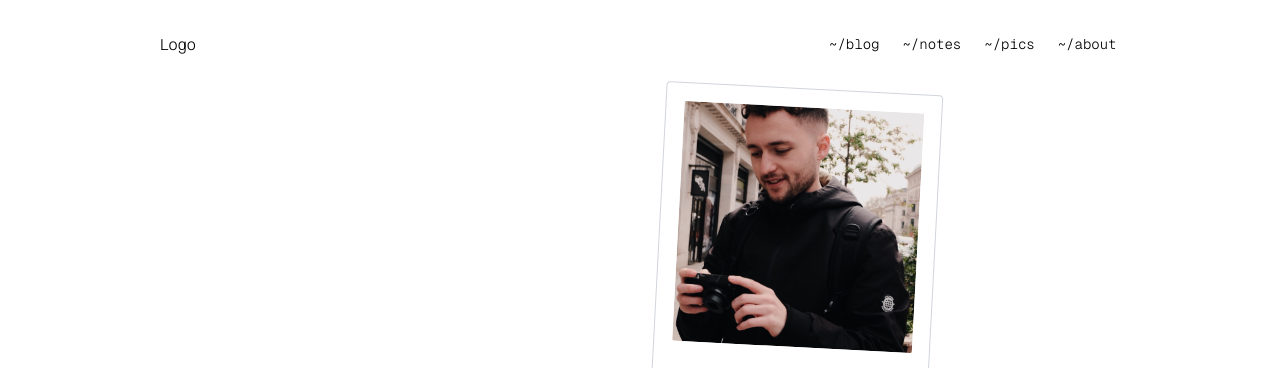
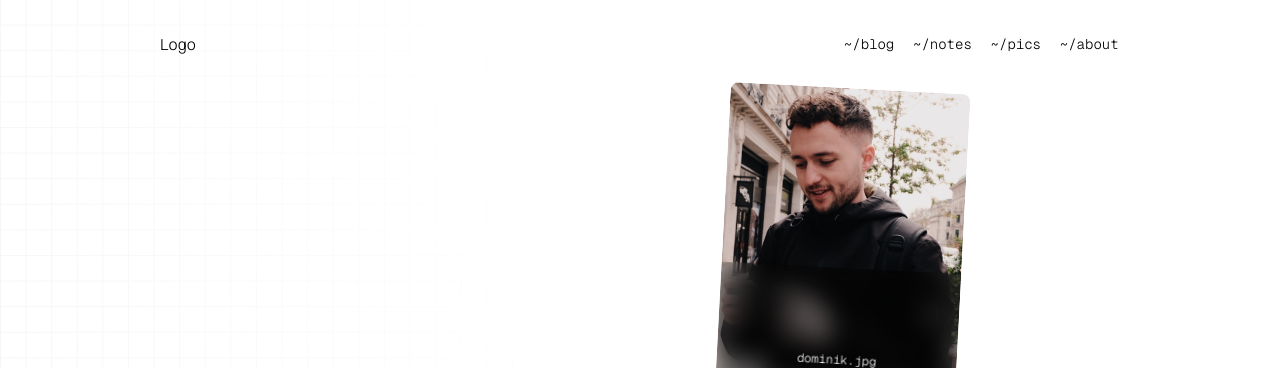
Before and after one commit to hfrdmnk/dominikhofer_me, an Eleventy site: page src/index.liquid in a window 1280 px wide. Shown: the top 368 px of the page. Built offline with nearby package versions, Linux system fonts and the light colour scheme; Eleventy itself is replaced by a stand-in of ours; files that its build step writes are made by us from their sources.

Commit message:
Continued with homepage

```diff
--- a/src/assets/styles/base.css
+++ b/src/assets/styles/base.css
@@ -140,6 +140,31 @@ body {
 	font-weight: 300;
 }
 
+body::after {
+	content: '';
+	position: fixed;
+	top: 0;
+	left: 0;
+	width: 100%;
+	height: 100%;
+	opacity: 0.5;
+	pointer-events: none;
+	background-size: 2vw 2vw;
+	background-image: linear-gradient(
+			0deg,
+			var(--color-background-secondary) 1px,
+			transparent 0
+		),
+		linear-gradient(90deg, var(--color-background-secondary) 1px, transparent 0);
+	-webkit-mask-image: radial-gradient(
+		circle at top right,
+		transparent 50%,
+		black 100%
+	);
+	mask-image: radial-gradient(circle at top right, transparent 50%, black 100%);
+	z-index: -1;
+}
+
 ::selection {
 	background-color: var(--color-accent);
 }
@@ -188,7 +213,7 @@ a.mark,
 .nav__link {
 	display: inline-block;
 	position: relative;
-	padding: 0 0.25em;
+	padding: 0 0.1em;
 }
 
 a.mark::before,
@@ -243,7 +268,7 @@ Layout
 .container {
 	display: grid;
 	grid-template-columns:
-		minmax(1rem, 1fr) minmax(0, 5vw) minmax(0, 64ch) minmax(0, 5vw)
+		minmax(1rem, 1fr) minmax(0, 5vw) minmax(0, 70ch) minmax(0, 5vw)
 		minmax(1rem, 1fr);
 }
 
--- a/src/assets/styles/styles.css
+++ b/src/assets/styles/styles.css
@@ -83,29 +83,51 @@ Polaroid
 .polaroid {
 	position: relative;
 	width: 100%;
-	padding: 3%;
-	padding-bottom: 0;
-	border: 1px solid var(--color-border);
-	border-radius: 0.25rem;
-	transform: rotate(3deg);
+	border-radius: 0.5rem;
+	overflow: hidden;
+	transition: filter 0.3s var(--easing-sine-out);
+}
+
+.polaroid:hover {
+	filter: brightness(1.1) grayscale(1);
 }
 
 .hero .polaroid {
 	margin-left: auto;
 	margin-bottom: -2rem;
 	max-width: 15rem;
+	transform: rotate(3deg);
 }
 
 .polaroid img {
-	aspect-ratio: 1/1;
+	aspect-ratio: 4/5;
 	object-fit: cover;
 	border-radius: 0.125rem;
 }
 
+.polaroid::before {
+	content: '';
+	position: absolute;
+	left: 0;
+	right: 0;
+	bottom: 0;
+	-webkit-backdrop-filter: blur(12px) brightness(0.5) grayscale(0.75);
+	backdrop-filter: blur(12px) brightness(0.5) grayscale(0.75);
+	mask-image: linear-gradient(to top, black 30%, transparent 100%);
+	-webkit-mask-image: linear-gradient(to top, black 30%, transparent 100%);
+	height: 40%;
+}
+
 .polaroid figcaption {
-	padding: 10% 0;
+	position: absolute;
+	bottom: 0;
+	left: 0;
+	right: 0;
+	z-index: 2;
+	padding: 8% 0;
 	font-size: 0.75rem;
 	font-family: var(--font-monospace);
+	color: var(--color-background-primary);
 	text-align: center;
 }
 
--- a/src/index.liquid
+++ b/src/index.liquid
@@ -11,18 +11,20 @@ layout: layouts/base.liquid
     <h1><span data-hover-word="curious">Curious.</span> <span data-hover-word="creative">Creative.</span> <span data-hover-word="coder">Coder.</span></h1>
     <p>That’s me, Dominik :)</p>
     <p><span data-hover-word="curious">I like to learn <span class="ampersand">&</span> understand more about the world we live in.</span> <span data-hover-word="creative">While coming up with cool ideas & designing beautiful things.</span> <span data-hover-word="coder">And bringing them to life with fancy symbols.</span></p>
-    <p>That’s the most important stuff. If that peaked your interest, you can find the extended edition of my personal profile over at /about.</p>
+    <p>That’s the most important stuff. If that peaked your interest, you can find the extended edition of my personal profile over at <a href="/about" class="mark">/about</a>.</p>
 </header>
 
 <main class="prose">
     <h2>Where to reach me</h2>
     <p>Wanna share an idea, show me your project, talk about everything under the sun or just say hi?</p>
-    <p>You can reach me on Mastodon or via email. Looking forward to your message ✌️</p>
+    <p>You can reach me on <a href="https://hoferdo.link/mastodon" target="_blank">Mastodon</a> or via <a href="mailto:hi@dominikhofer.me" target="_blank">email</a>.</p>
+    <p>Looking forward to your message ✌️</p>
 
     <h2>What I do</h2>
     <p>I craft things with code and try to create more stuff with my hands. A more accurate description of my current endeavours is listed over at <a href="/now">/now</a>.</p>
-    <p>Here’s a recent project I am proud of:</p>
-    <p>My personal website, which you are currently visiting. It’s a static site, built with Eleventy, hosted on Netlify and the source code is available on GitHub.</p>
+    <h3>Here’s a recent project I am proud of:</h3>
+    <p>The new website for a film agency named Midpoint from Switzerland. Built in Webflow with GSAP.</p>
+    <p>Check it out: <a href="https://midpoint.film" target="_blank">https://midpoint.film</a></p>
 
     <h2>What you can do on this website</h2>
     <ul>
```
